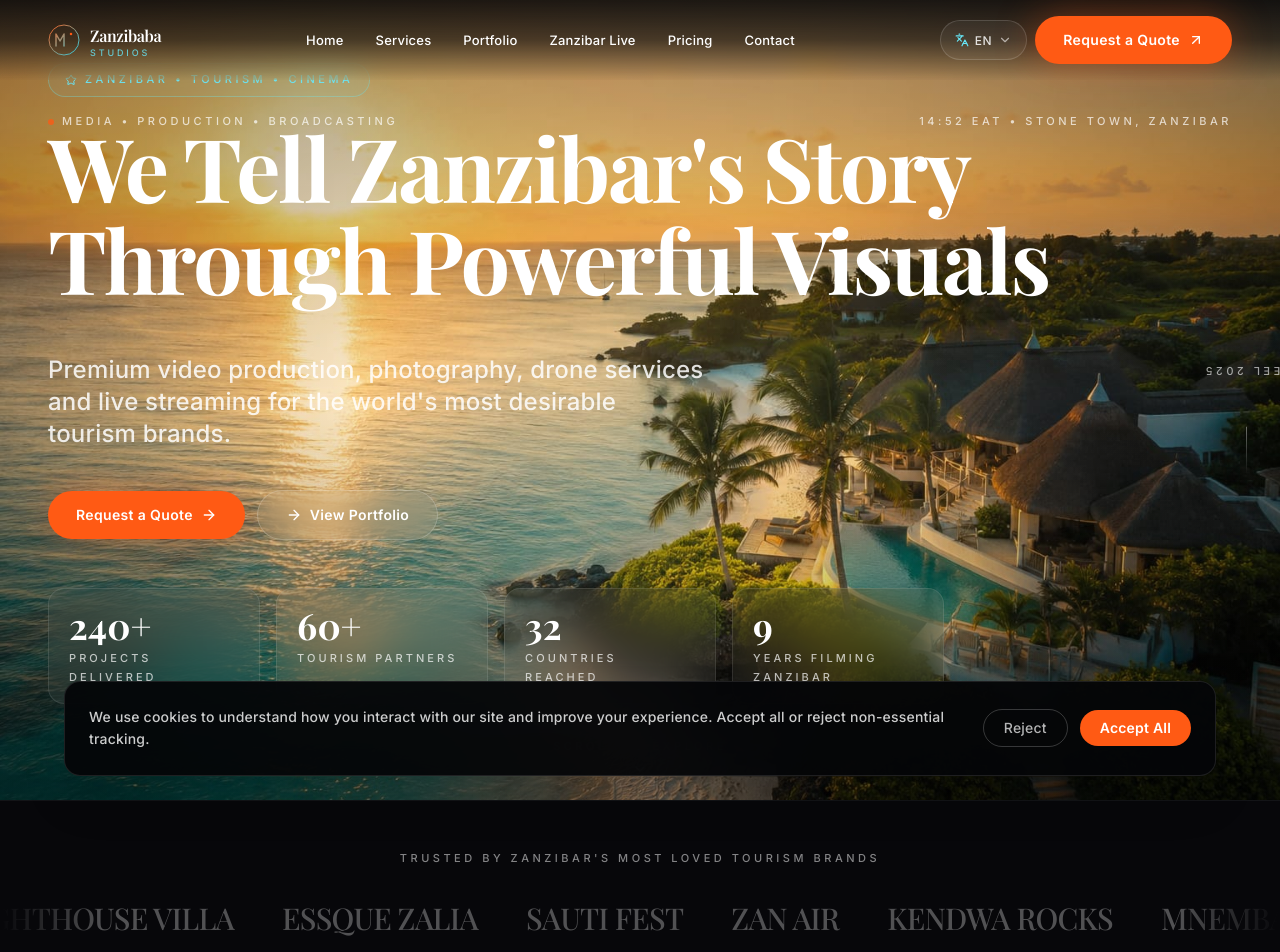
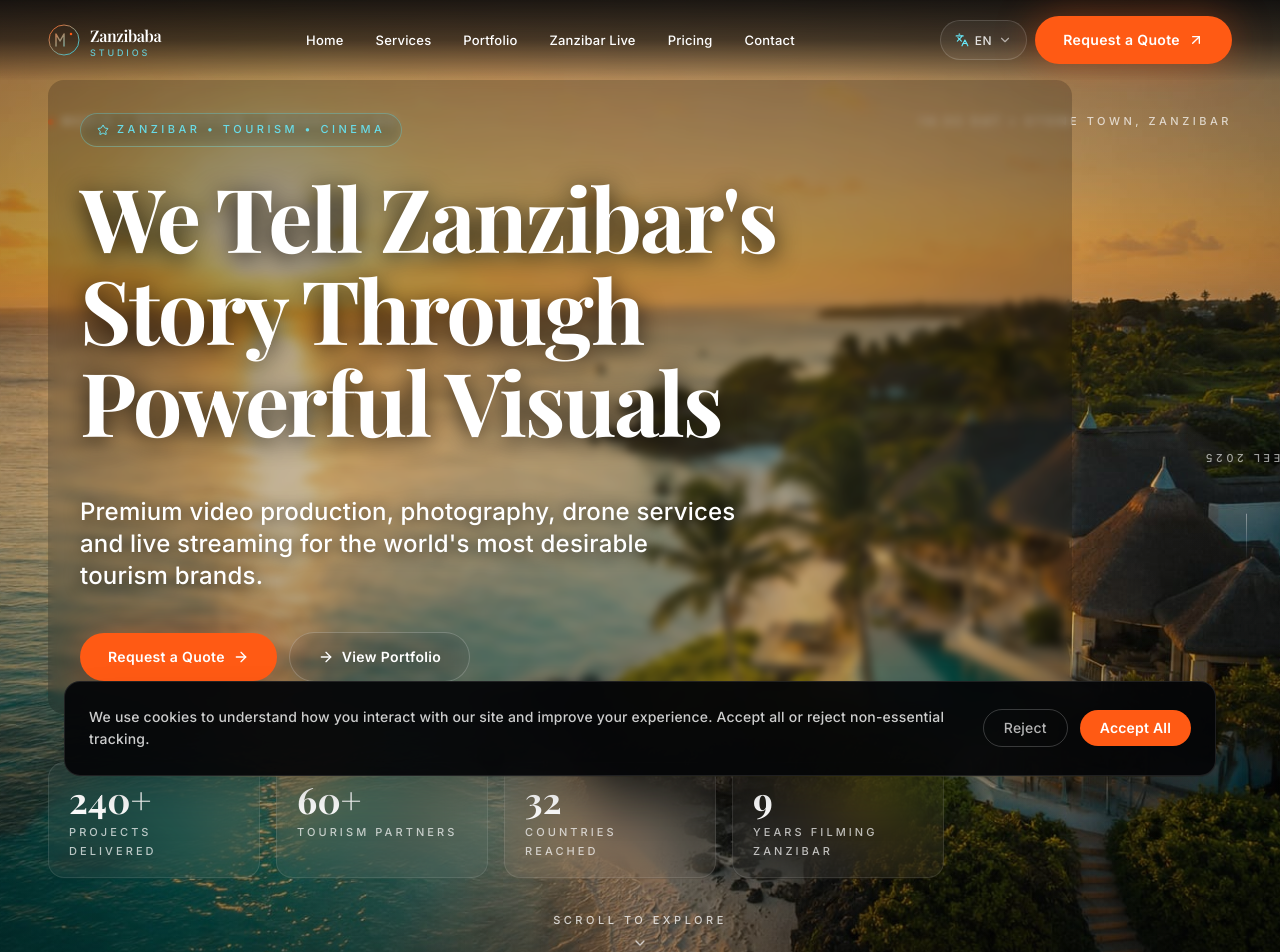
Before and after one commit to emkuwa/zanzibaba-studios, a Next.js app: page /en in a window 1280 px wide. Shown: the top 952 px of the page. Built offline with nearby package versions, Linux system fonts and the light colour scheme.

Commit message:
Portfolio: clean image cards, labels below images. Hero: text readability, navbar offset, count-up stats

```diff
--- a/app/globals.css
+++ b/app/globals.css
@@ -12,6 +12,13 @@
   --text-primary: #ffffff;
   --text-secondary: #e5e5e5;
   --text-muted: #d4d4d4;
+  --navbar-height: 64px;
+}
+
+@media (min-width: 768px) {
+  :root {
+    --navbar-height: 80px;
+  }
 }
 
 * {
--- /dev/null
+++ b/components/site/CountUp.tsx
@@ -0,0 +1,42 @@
+'use client';
+
+import { useEffect, useRef, useState } from 'react';
+
+export function CountUp({ value, suffix = '', duration = 2000, delay = 0 }: { value: number; suffix?: string; duration?: number; delay?: number }) {
+  const ref = useRef<HTMLSpanElement>(null);
+  const [visible, setVisible] = useState(false);
+
+  useEffect(() => {
+    const el = ref.current;
+    if (!el) return;
+    const observer = new IntersectionObserver(
+      ([entry]) => {
+        if (entry.isIntersecting) {
+          setTimeout(() => setVisible(true), delay);
+          observer.disconnect();
+        }
+      },
+      { threshold: 0.3 }
+    );
+    observer.observe(el);
+    return () => observer.disconnect();
+  }, [delay]);
+
+  const [display, setDisplay] = useState(0);
+
+  useEffect(() => {
+    if (!visible) return;
+    let start: number | null = null;
+    const step = (now: number) => {
+      if (!start) start = now;
+      const elapsed = now - start;
+      const progress = Math.min(elapsed / duration, 1);
+      const eased = 1 - Math.pow(1 - progress, 3);
+      setDisplay(Math.round(eased * value));
+      if (progress < 1) requestAnimationFrame(step);
+    };
+    requestAnimationFrame(step);
+  }, [visible, value, duration]);
+
+  return <span ref={ref}>{display}{suffix}</span>;
+}
--- a/components/site/Hero.tsx
+++ b/components/site/Hero.tsx
@@ -4,8 +4,16 @@ import { useTranslations } from 'next-intl';
 import { ArrowRight, ChevronDown, Star } from 'lucide-react';
 import { Link } from '@/routing';
 import { useEffect, useState } from 'react';
+import { CountUp } from './CountUp';
 
 const HERO_BG = '/images/hero-zanzibar-coastline.jpg';
+
+const STATS = [
+  { value: 240, suffix: '+', key: 'stat1' },
+  { value: 60, suffix: '+', key: 'stat2' },
+  { value: 32, suffix: '', key: 'stat3' },
+  { value: 9, suffix: '', key: 'stat4' },
+] as const;
 
 export function Hero() {
   const t = useTranslations('hero');
@@ -34,7 +42,7 @@ export function Hero() {
 
   return (
     <section
-      className="relative isolate h-[100svh] min-h-[640px] w-full overflow-hidden md:min-h-[720px]"
+      className="relative isolate flex min-h-[max(704px,calc(100dvh+var(--navbar-height)))] w-full flex-col overflow-hidden pt-[var(--navbar-height)] md:min-h-[max(800px,calc(100dvh+var(--navbar-height)))] md:pt-[var(--navbar-height)]"
       aria-label={t('eyebrow')}
     >
       <div
@@ -67,19 +75,19 @@ export function Hero() {
         </div>
       </div>
 
-      <div className="relative z-10 flex h-full">
+      <div className="relative z-10 flex flex-1">
         <div className="container-z flex w-full flex-col justify-end pb-16 md:pb-24">
-          <div className="max-w-5xl">
+          <div className="max-w-5xl rounded-2xl bg-ink-950/20 p-6 backdrop-blur-sm md:p-8">
             <div className="eyebrow mb-6 inline-flex rounded-full border border-lagoon-300/30 bg-lagoon-300/[0.06] px-4 py-1.5 backdrop-blur">
               <Star className="h-3 w-3 text-lagoon-300" aria-hidden="true" />
               <span>{t('eyebrow')}</span>
             </div>
 
-            <h1 className="hero-heading max-w-xs text-balance text-[36px] font-bold leading-[1.15] tracking-tight text-white sm:max-w-sm sm:text-5xl md:max-w-3xl md:text-7xl lg:max-w-5xl lg:text-[88px] lg:leading-[1.05]">
+            <h1 className="hero-heading max-w-xs text-balance text-[36px] font-bold leading-[1.15] tracking-tight text-white drop-shadow-[0_4px_12px_rgba(0,0,0,0.85)] sm:max-w-sm sm:text-5xl md:max-w-3xl md:text-7xl lg:max-w-5xl lg:text-[88px] lg:leading-[1.05]">
               {t('title')}
             </h1>
 
-            <p className="mt-8 max-w-2xl text-pretty text-lg font-medium leading-relaxed text-white/85 sm:mt-10 sm:text-xl md:mt-12 md:text-2xl">
+            <p className="mt-8 max-w-2xl text-pretty text-lg font-medium leading-relaxed text-white drop-shadow-[0_2px_8px_rgba(0,0,0,0.75)] sm:mt-10 sm:text-xl md:mt-12 md:text-2xl">
               {t('subtitle')}
             </p>
 
@@ -99,13 +107,13 @@ export function Hero() {
           </div>
 
           <div className="mt-12 grid max-w-4xl grid-cols-2 gap-3 sm:grid-cols-4 sm:gap-4">
-            {(['stat1', 'stat2', 'stat3', 'stat4'] as const).map((k) => (
-              <div key={k} className="glass rounded-2xl px-5 py-4">
+            {STATS.map((stat, i) => (
+              <div key={stat.key} className="glass rounded-2xl px-5 py-4">
                 <div className="font-display text-3xl font-bold text-white md:text-4xl">
-                  {t(`${k}.value`)}
+                  <CountUp value={stat.value} suffix={stat.suffix} delay={i * 200} />
                 </div>
                 <div className="mt-1 text-[11px] uppercase tracking-[0.28em] font-medium text-white/70">
-                  {t(`${k}.label`)}
+                  {t(`${stat.key}.label`)}
                 </div>
               </div>
             ))}
--- a/components/site/Portfolio.tsx
+++ b/components/site/Portfolio.tsx
@@ -127,8 +127,7 @@ export function Portfolio() {
                   className="block focus:outline-none focus-visible:ring-2 focus-visible:ring-coral-400 focus-visible:ring-offset-2 focus-visible:ring-offset-ink-950"
                   aria-label={t(`items.${item.key}.title`)}
                 >
-                  {/* Image — the primary focus, 4:5 portrait on mobile for cinematic feel */}
-                  <div className="relative aspect-[4/5] w-full overflow-hidden sm:aspect-[5/6] md:aspect-[6/7] lg:aspect-[4/5]">
+                  <div className="aspect-[4/5] w-full overflow-hidden sm:aspect-[5/6] md:aspect-[6/7] lg:aspect-[4/5]">
                     <img
                       src={item.img}
                       alt={alt}
@@ -138,35 +137,24 @@ export function Portfolio() {
                       height={1500}
                       className="h-full w-full object-cover transition-transform duration-[1500ms] ease-[cubic-bezier(0.16,1,0.3,1)] group-hover:scale-[1.04]"
                     />
-                    {/* Lighter bottom gradient for title legibility — images stay vibrant */}
-                    <div
-                      className="absolute inset-0 bg-gradient-to-t from-ink-950/15 via-transparent to-transparent"
-                      aria-hidden="true"
-                    />
-
-                    {/* Tag — top right */}
-                    <div className="absolute right-5 top-5">
-                      <span className="inline-flex items-center gap-1.5 rounded-full border border-white/15 bg-ink-950/50 px-3 py-1 text-[11px] font-semibold uppercase tracking-[0.2em] text-lagoon-300 backdrop-blur">
+                  </div>
+                  <div className="p-5 md:p-6">
+                    <span className="text-[11px] font-semibold uppercase tracking-[0.2em] text-lagoon-300">
                       {t(`items.${item.key}.tag`)}
                     </span>
-                    </div>
-
-                    {/* Title overlay at bottom */}
-                    <div className="absolute inset-x-0 bottom-0 p-5 md:p-6">
-                      <h3 className="font-display text-xl font-bold leading-tight text-white drop-shadow-[0_2px_8px_rgba(0,0,0,0.8)] md:text-2xl">
+                    <h3 className="mt-2 font-display text-lg font-bold leading-snug text-white md:text-xl">
                       {t(`items.${item.key}.title`)}
                     </h3>
-                      <div className="mt-3 flex items-center justify-between border-t border-white/10 pt-3">
+                    <div className="mt-4 flex items-center justify-between border-t border-white/10 pt-4">
                       <span className="text-[11px] uppercase tracking-[0.2em] font-medium text-white/75">
                         {t('viewProject')}
                       </span>
                       <span
-                          className="grid h-9 w-9 place-items-center rounded-full border border-white/20 bg-white/[0.06] backdrop-blur transition-all group-hover:border-coral-400 group-hover:bg-coral-500"
+                        className="grid h-8 w-8 place-items-center rounded-full border border-white/20 bg-white/[0.06] transition-all group-hover:border-coral-400 group-hover:bg-coral-500"
                         aria-hidden="true"
                       >
-                          <ArrowUpRight className="h-4 w-4 text-white" />
+                        <ArrowUpRight className="h-3.5 w-3.5 text-white" />
                       </span>
-                      </div>
                     </div>
                   </div>
                 </a>
```
Lines whose indentation alone changed are shown as unchanged.
